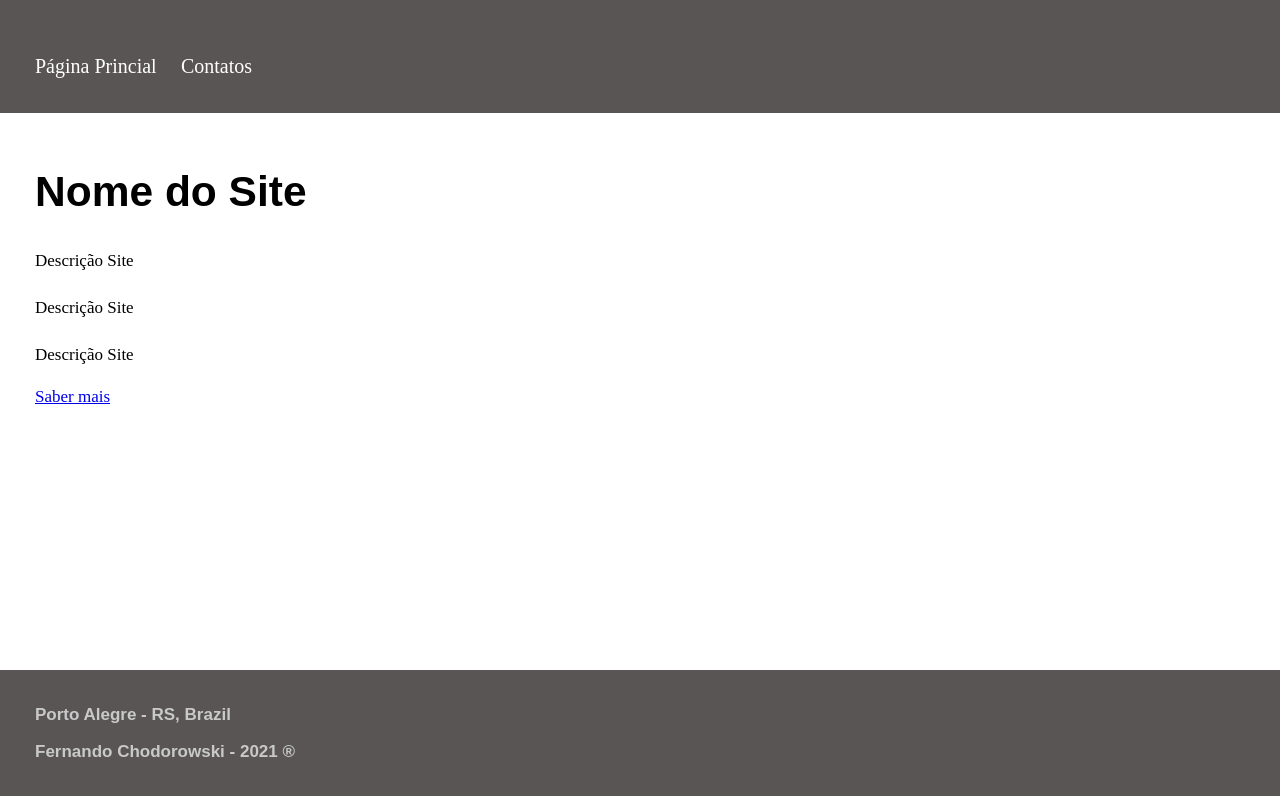
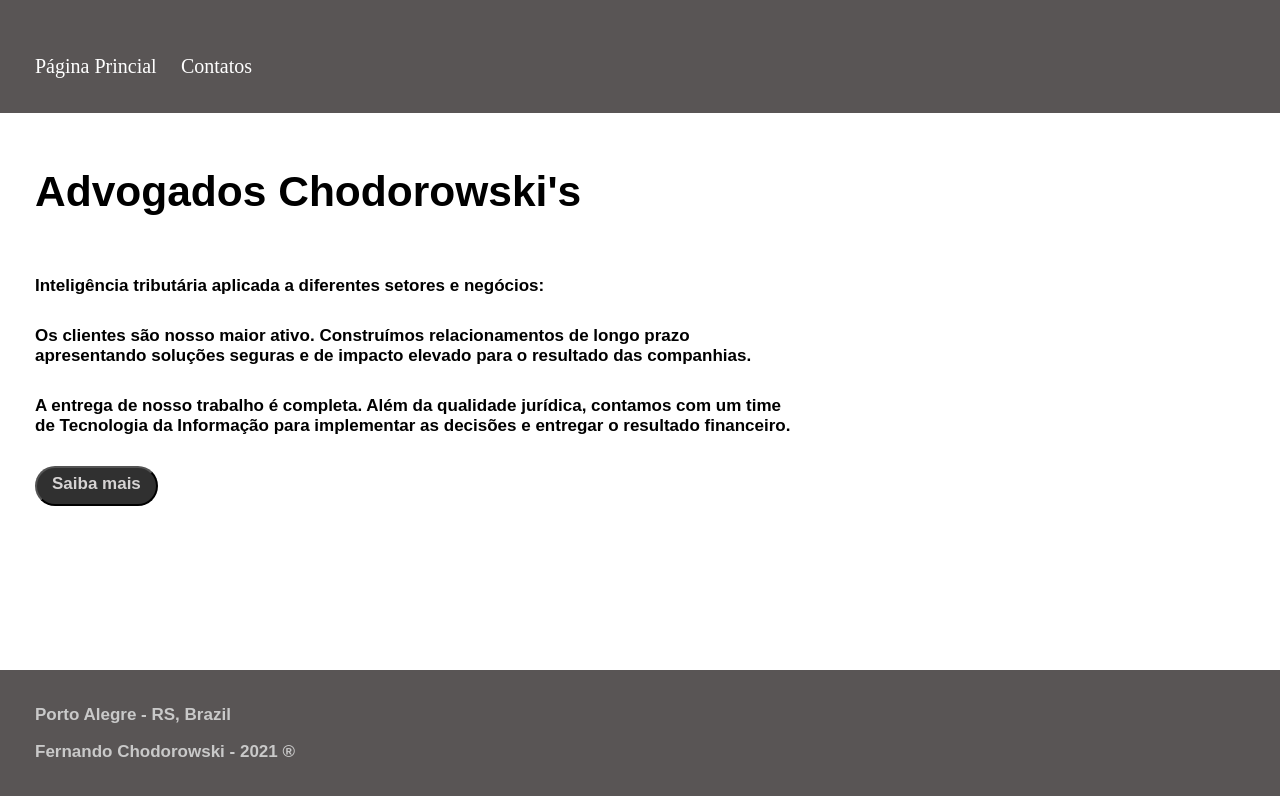
Before and after one commit to Ferwski/site_simples, a plain HTML site: page index.html in a window 1280 px wide. Shown: the top 796 px of the page. Drawn offline with Linux system fonts and the light colour scheme.

Commit message:
Site finalizado

```diff
--- a/index.html
+++ b/index.html
@@ -20,11 +20,20 @@
         </header>
         <main>
             <section>
-                <h1>Nome do Site</h1>
-                <p>Descrição Site</p>
-                <p>Descrição Site</p>
-                <p>Descrição Site</p>
-                <a href="btn">Saber mais</a>
+                <div class="conteudo-internas-title" style="    margin-top: 20px;">
+                    <h1>Advogados Chodorowski's</h1>
+                </div>
+                <div class="conteudo-internas-texto">
+                    <div class="conteudo-internas-title" style="height:10px">
+                        <h2></h2>
+                    </div>
+                    <h2>Inteligência tributária aplicada a diferentes setores e negócios:</h2>
+                    <h2>Os clientes são nosso maior ativo. Construímos relacionamentos de longo prazo apresentando soluções seguras e de impacto elevado para o resultado das companhias.</h2>
+                    <h2>A entrega de nosso trabalho é completa. Além da qualidade jurídica, contamos com um time de Tecnologia da Informação para implementar as decisões e entregar o resultado financeiro.</h2>
+                    <div class="conteudo-internas-title" style="height:0px">
+                        <h2></h2>
+                    </div>
+                    <button class="btn"><span>Saiba mais </span></button>
             </section>
         </main>
         <footer>
@@ -35,7 +44,7 @@
                 <h3>Fernando Chodorowski - 2021 ®</h3>
             </div>
         </footer>
-    </div>
+        </div>
 </body>
 
 </html>
--- a/pgContato.css
+++ b/pgContato.css
@@ -91,6 +91,25 @@ nav a:hover {
     color: #d6d3d3;
 }
 
+.btn {
+    border-radius: 20px;
+    padding: 6px 15px 10px 15px;
+    background: #303030;
+    color: rgb(214, 211, 211);
+    font-weight: 700;
+    transition: 0.5s;
+    cursor: pointer;
+}
+
+.btn:hover {
+    background: rgb(214, 211, 211);
+    color: black;
+    position: relative;
+    top: -5px;
+    border: solid #303030;
+    box-shadow: 0px 5px 6px 0px rgba( 0, 0, 0, 0, 0.30);
+}
+
 #contatoNome,
 #contatoTelefone,
 #contatoIdade {
--- a/pgPrinciapal.css
+++ b/pgPrinciapal.css
@@ -19,10 +19,9 @@ body {
             TIPOGRAFIA
       ---------------------------- */
 
-h1,
-h2 {
+h1 {
     font-family: Montserrat, sans-serif;
-    max-width: 60ch;
+    max-width: 50ch;
     margin: 20px 0 30px 0;
     font-weight: 700;
 }
@@ -32,7 +31,10 @@ h1 {
 }
 
 h2 {
-    font-size: 2.5em;
+    font-family: Montserrat, sans-serif;
+    max-width: 80ch;
+    margin: 20px 0 30px 0;
+    font-weight: 700;
 }
 
 h3 {
@@ -94,17 +96,18 @@ nav a:hover {
 .btn {
     border-radius: 20px;
     padding: 6px 15px 10px 15px;
-    background: #464343;
-    color: #817f83;
+    background: #303030;
+    color: rgb(214, 211, 211);
     font-weight: 700;
-    transition: cubic-bezier(0.075, 0.82, 0.165, 1);
+    transition: 0.5s;
     cursor: pointer;
 }
 
 .btn:hover {
-    background: white;
+    background: rgb(214, 211, 211);
     color: black;
     position: relative;
     top: -5px;
-    border: solid #4d4a4a;
+    border: solid #303030;
+    box-shadow: 0px 5px 6px 0px rgba( 0, 0, 0, 0, 0.30);
 }
```
